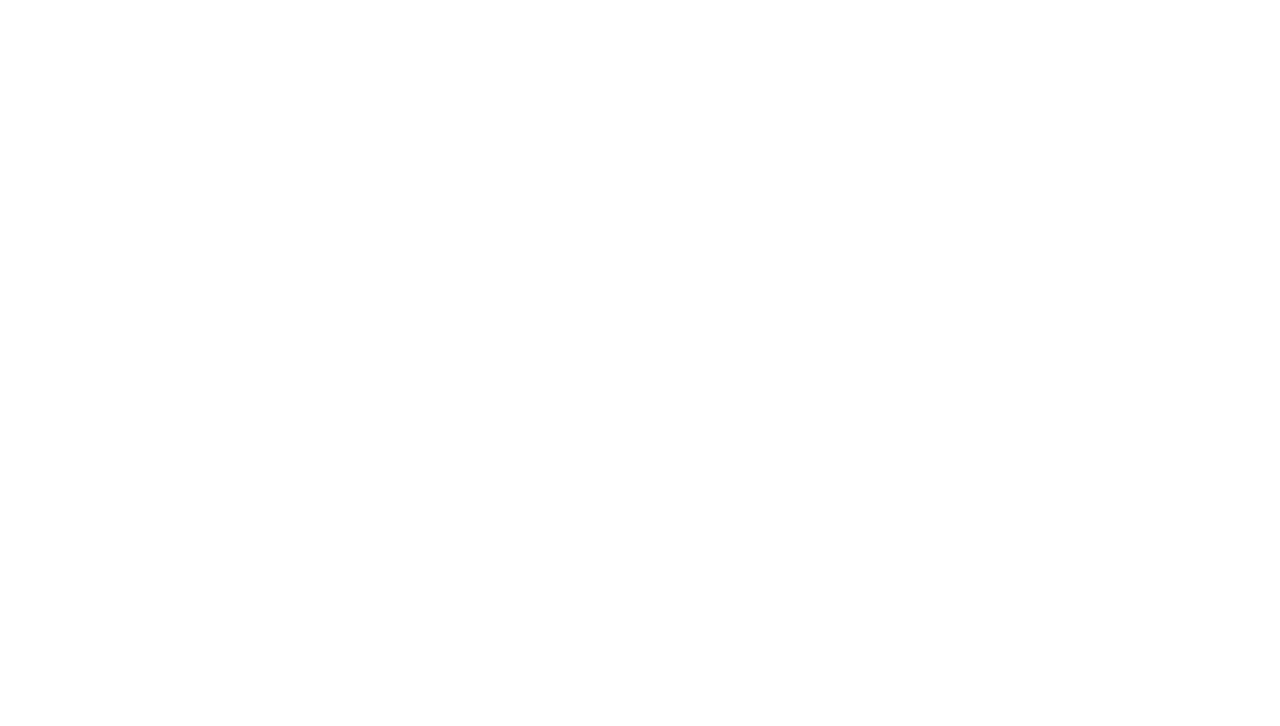
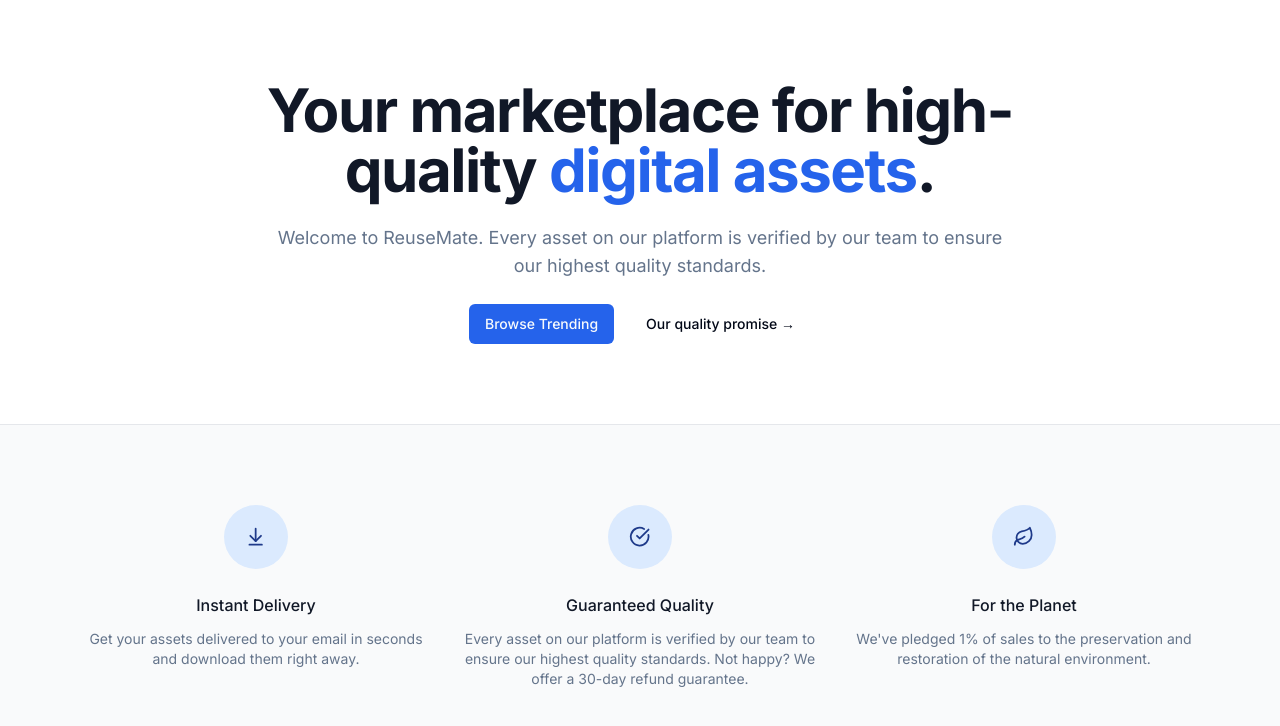
Before and after one commit to Sol-momma/ReuseMate, a Next.js app: page / in a window 1280 px wide. Shown: the top 726 px of the page. Built offline with nearby package versions, Linux system fonts and the light colour scheme.

Commit message:
Add @radix-ui/react-slot dependency and update primary and ring colors in globals.css

```diff
--- a/package.json
+++ b/package.json
@@ -9,6 +9,7 @@
     "lint": "next lint"
   },
   "dependencies": {
+    "@radix-ui/react-slot": "^1.1.0",
     "class-variance-authority": "^0.7.0",
     "clsx": "^2.1.1",
     "lucide-react": "^0.460.0",
--- a/src/app/globals.css
+++ b/src/app/globals.css
@@ -5,6 +5,7 @@
 body {
   font-family: Arial, Helvetica, sans-serif;
 }
+
 
 @layer base {
   :root {
@@ -14,7 +15,7 @@
     --card-foreground: 222.2 84% 4.9%;
     --popover: 0 0% 100%;
     --popover-foreground: 222.2 84% 4.9%;
-    --primary: 222.2 47.4% 11.2%;
+    --primary: 221.2 83.2% 53.3%;
     --primary-foreground: 210 40% 98%;
     --secondary: 210 40% 96.1%;
     --secondary-foreground: 222.2 47.4% 11.2%;
@@ -26,14 +27,15 @@
     --destructive-foreground: 210 40% 98%;
     --border: 214.3 31.8% 91.4%;
     --input: 214.3 31.8% 91.4%;
-    --ring: 222.2 84% 4.9%;
+    --ring: 221.2 83.2% 53.3%;
+    --radius: 0.5rem;
     --chart-1: 12 76% 61%;
     --chart-2: 173 58% 39%;
     --chart-3: 197 37% 24%;
     --chart-4: 43 74% 66%;
     --chart-5: 27 87% 67%;
-    --radius: 0.5rem;
   }
+
   .dark {
     --background: 222.2 84% 4.9%;
     --foreground: 210 40% 98%;
@@ -41,7 +43,7 @@
     --card-foreground: 210 40% 98%;
     --popover: 222.2 84% 4.9%;
     --popover-foreground: 210 40% 98%;
-    --primary: 210 40% 98%;
+    --primary: 217.2 91.2% 59.8%;
     --primary-foreground: 222.2 47.4% 11.2%;
     --secondary: 217.2 32.6% 17.5%;
     --secondary-foreground: 210 40% 98%;
@@ -53,7 +55,7 @@
     --destructive-foreground: 210 40% 98%;
     --border: 217.2 32.6% 17.5%;
     --input: 217.2 32.6% 17.5%;
-    --ring: 212.7 26.8% 83.9%;
+    --ring: 224.3 76.3% 48%;
     --chart-1: 220 70% 50%;
     --chart-2: 160 60% 45%;
     --chart-3: 30 80% 55%;
@@ -61,6 +63,7 @@
     --chart-5: 340 75% 55%;
   }
 }
+
 
 @layer base {
   * {
--- a/src/app/page.tsx
+++ b/src/app/page.tsx
@@ -1,5 +1,98 @@
-import MaxWidthWrapper from "@/components/MaxWidthWrapper";
+import MaxWidthWrapper from '@/components/MaxWidthWrapper'
+import {
+  Button,
+  buttonVariants,
+} from '@/components/ui/button'
+import {
+  ArrowDownToLine,
+  CheckCircle,
+  Leaf,
+} from 'lucide-react'
+import Link from 'next/link'
+
+const perks = [
+  {
+    name: 'Instant Delivery',
+    Icon: ArrowDownToLine,
+    description:
+      'Get your assets delivered to your email in seconds and download them right away.',
+  },
+  {
+    name: 'Guaranteed Quality',
+    Icon: CheckCircle,
+    description:
+      'Every asset on our platform is verified by our team to ensure our highest quality standards. Not happy? We offer a 30-day refund guarantee.',
+  },
+  {
+    name: 'For the Planet',
+    Icon: Leaf,
+    description:
+      "We've pledged 1% of sales to the preservation and restoration of the natural environment.",
+  },
+]
 
 export default function Home() {
-  return <MaxWidthWrapper></MaxWidthWrapper>
+  return (
+    <>
+      <MaxWidthWrapper>
+        <div className='py-20 mx-auto text-center flex flex-col items-center max-w-3xl'>
+          <h1 className='text-4xl font-bold tracking-tight text-gray-900 sm:text-6xl'>
+            Your marketplace for high-quality{' '}
+            <span className='text-blue-600'>
+              digital assets
+            </span>
+            .
+          </h1>
+          <p className='mt-6 text-lg max-w-prose text-muted-foreground'>
+            Welcome to ReuseMate. Every asset on our
+            platform is verified by our team to ensure our
+            highest quality standards.
+          </p>
+          <div className='flex flex-col sm:flex-row gap-4 mt-6'>
+            <Link
+              href='/products'
+              className={buttonVariants()}>
+              Browse Trending
+            </Link>
+            <Button variant='ghost'>
+              Our quality promise &rarr;
+            </Button>
+          </div>
+        </div>
+{/*
+        <ProductReel
+          query={{ sort: 'desc', limit: 4 }}
+          href='/products?sort=recent'
+          title='Brand new'
+        /> */}
+      </MaxWidthWrapper>
+
+      <section className='border-t border-gray-200 bg-gray-50'>
+        <MaxWidthWrapper className='py-20'>
+          <div className='grid grid-cols-1 gap-y-12 sm:grid-cols-2 sm:gap-x-6 lg:grid-cols-3 lg:gap-x-8 lg:gap-y-0'>
+            {perks.map((perk) => (
+              <div
+                key={perk.name}
+                className='text-center md:flex md:items-start md:text-left lg:block lg:text-center'>
+                <div className='md:flex-shrink-0 flex justify-center'>
+                  <div className='h-16 w-16 flex items-center justify-center rounded-full bg-blue-100 text-blue-900'>
+                    {<perk.Icon className='w-1/3 h-1/3' />}
+                  </div>
+                </div>
+
+                <div className='mt-6 md:ml-4 md:mt-0 lg:ml-0 lg:mt-6'>
+                  <h3 className='text-base font-medium text-gray-900'>
+                    {perk.name}
+                  </h3>
+                  <p className='mt-3 text-sm text-muted-foreground'>
+                    {perk.description}
+                  </p>
+                </div>
+              </div>
+            ))}
+          </div>
+        </MaxWidthWrapper>
+      </section>
+    </>
+  )
 }
--- /dev/null
+++ b/src/components/ui/button.tsx
@@ -0,0 +1,56 @@
+import * as React from "react"
+import { Slot } from "@radix-ui/react-slot"
+import { cva, type VariantProps } from "class-variance-authority"
+
+import { cn } from "@/lib/utils"
+
+const buttonVariants = cva(
+  "inline-flex items-center justify-center whitespace-nowrap rounded-md text-sm font-medium ring-offset-background transition-colors focus-visible:outline-none focus-visible:ring-2 focus-visible:ring-ring focus-visible:ring-offset-2 disabled:pointer-events-none disabled:opacity-50",
+  {
+    variants: {
+      variant: {
+        default: "bg-primary text-primary-foreground hover:bg-primary/90",
+        destructive:
+          "bg-destructive text-destructive-foreground hover:bg-destructive/90",
+        outline:
+          "border border-input bg-background hover:bg-accent hover:text-accent-foreground",
+        secondary:
+          "bg-secondary text-secondary-foreground hover:bg-secondary/80",
+        ghost: "hover:bg-accent hover:text-accent-foreground",
+        link: "text-primary underline-offset-4 hover:underline",
+      },
+      size: {
+        default: "h-10 px-4 py-2",
+        sm: "h-9 rounded-md px-3",
+        lg: "h-11 rounded-md px-8",
+        icon: "h-10 w-10",
+      },
+    },
+    defaultVariants: {
+      variant: "default",
+      size: "default",
+    },
+  }
+)
+
+export interface ButtonProps
+  extends React.ButtonHTMLAttributes<HTMLButtonElement>,
+    VariantProps<typeof buttonVariants> {
+  asChild?: boolean
+}
+
+const Button = React.forwardRef<HTMLButtonElement, ButtonProps>(
+  ({ className, variant, size, asChild = false, ...props }, ref) => {
+    const Comp = asChild ? Slot : "button"
+    return (
+      <Comp
+        className={cn(buttonVariants({ variant, size, className }))}
+        ref={ref}
+        {...props}
+      />
+    )
+  }
+)
+Button.displayName = "Button"
+
+export { Button, buttonVariants }
```
Also changed, not shown: 2 other files (tests, documents, lock files or other folders).
